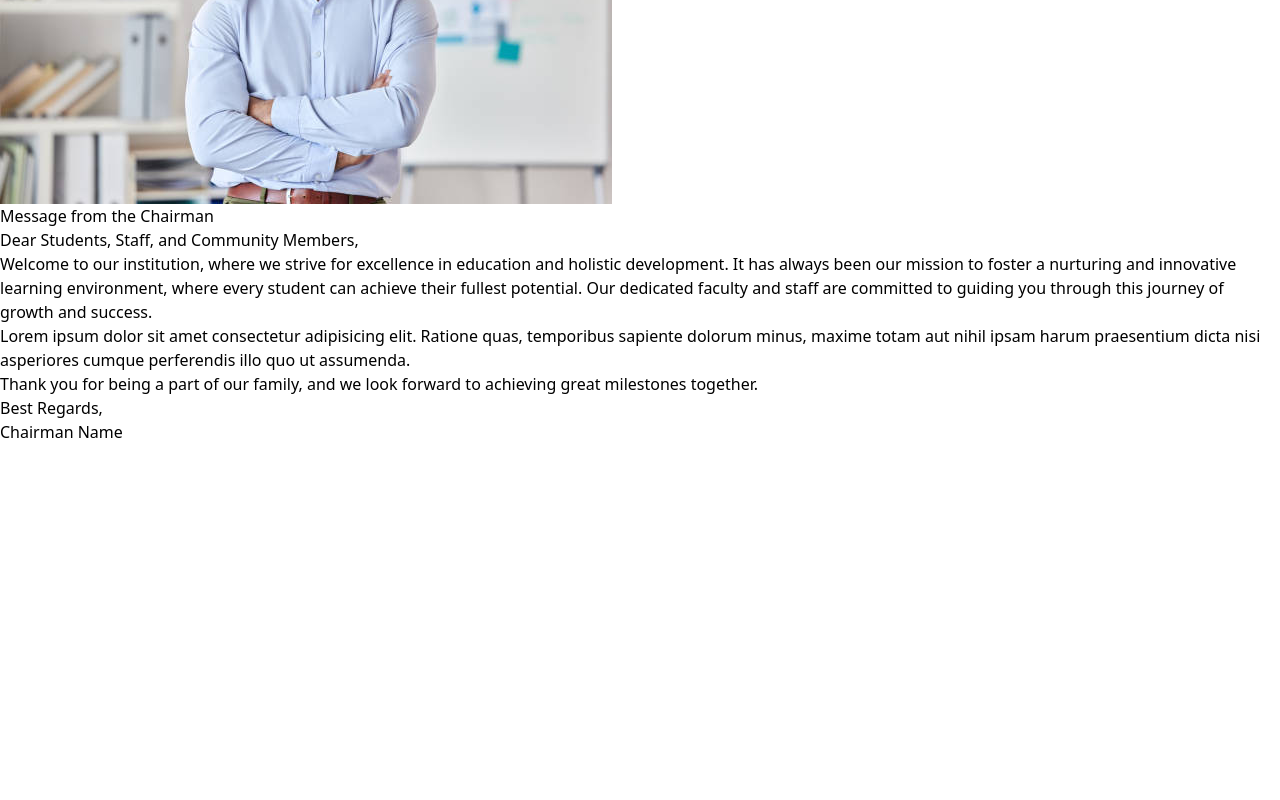
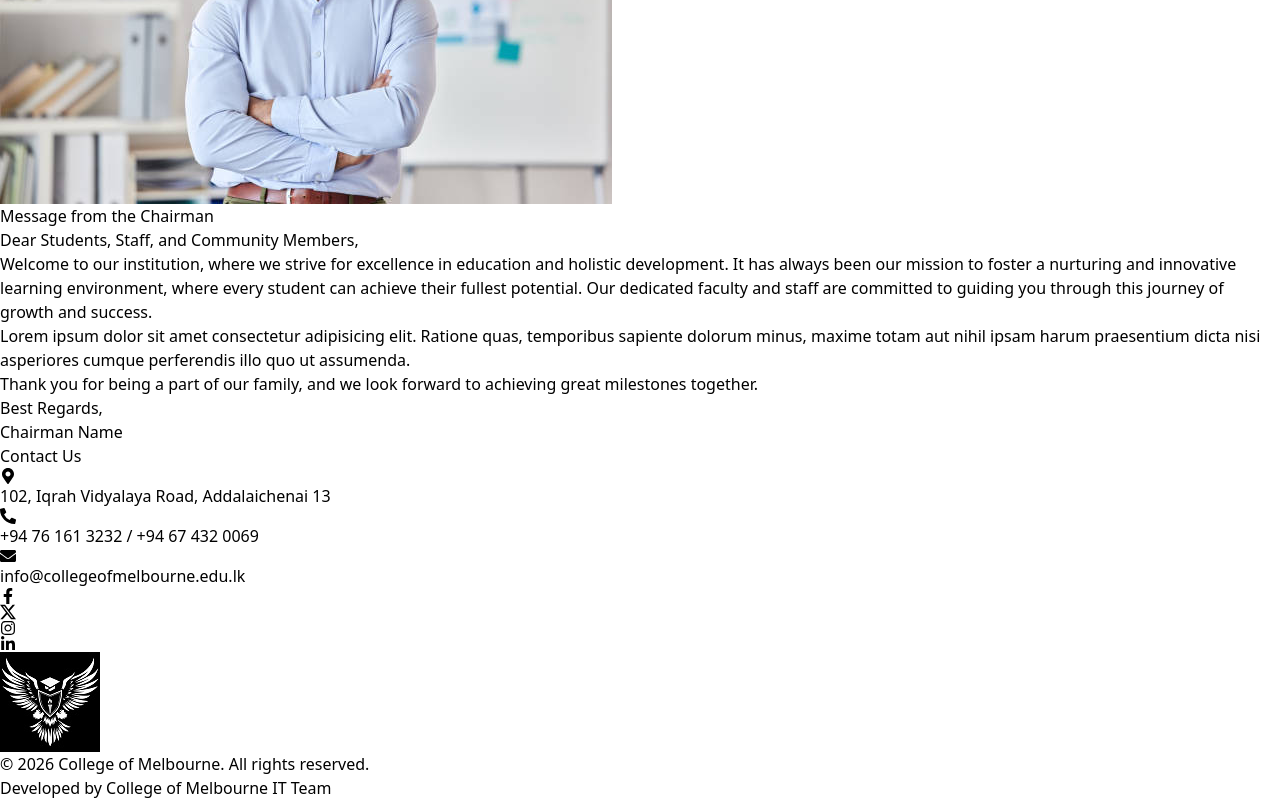
Before and after one commit to BenjaminKing0520/College-of-Melbourne, a React (Vite) app: page /chairman-message in a window 1280 px wide. Shown: the part 661-1461 px from the top of the page. Before the commit the page ends 1105 px from the top, so only its background shows below. Built offline with nearby package versions, Linux system fonts and the light colour scheme.

Commit message:
Hestory Milest and Chirman massage

```diff
--- a/src/pages/About/ChairmanMessage.jsx
+++ b/src/pages/About/ChairmanMessage.jsx
@@ -1,6 +1,7 @@
 import React from "react";
 import { motion } from "framer-motion";
 import ChairmanImg from "../../assets/Images/chairman.jpg"; // ✅ Adjust path if needed
+import Footer from "../../components/Footer/Footer";
 
 // Text animation variants
 const textVariants = {
@@ -14,6 +15,7 @@ const textVariants = {
 
 const ChairmanMessage = () => {
   return (
+    <>
       <section className="py-16 md:py-24 px-4 sm:px-6 md:px-16 bg-white">
         <div className="max-w-6xl mx-auto flex flex-col md:flex-row items-center gap-8 md:gap-16">
           {/* Left Side - Image with animation */}
@@ -77,6 +79,8 @@ const ChairmanMessage = () => {
           </div>
         </div>
       </section>
+      <Footer/>
+    </>
   );
 };
 
```
Lines whose indentation alone changed are shown as unchanged.
